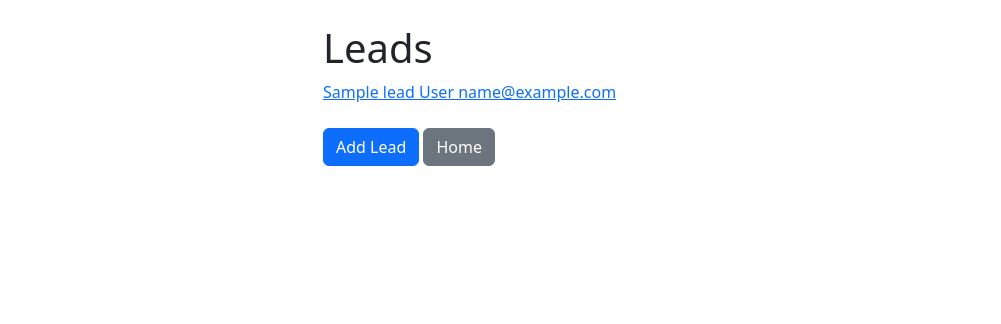
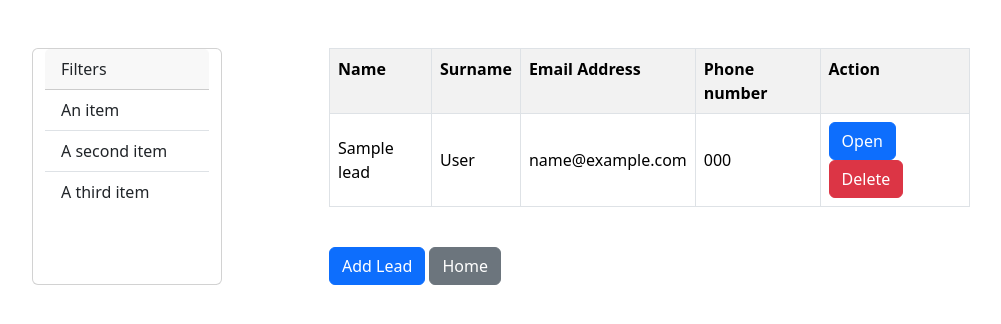
Before and after one commit to mszal449/Customer-Relationship-Menagement, a Django app: page /leads in a window 1280 px wide. Shown: the part 56-380 px from the top of the page, without its empty margins (38-1039 px from the left). Run offline with Django 4.2, Linux system fonts and the light colour scheme; a user stored in the database is signed in; tables that the repository leaves empty hold one stand-in row (values such as "Sample post").

```diff
--- a/leads/models.py
+++ b/leads/models.py
@@ -6,6 +6,9 @@ from phonenumber_field.modelfields import PhoneNumberField
 # Custom user model
 class User(AbstractUser):
     role = models.CharField(max_length=20)
+
+    class Meta:
+        app_label = 'leads'
 
 
 # Lead model
--- a/leads/templates/leads.html
+++ b/leads/templates/leads.html
@@ -2,19 +2,44 @@
 
 {% block content %}
     {% if user.is_authenticated %}
-    	<div class="col-md-6 offset-md-3">
-            <h1>Leads</h1>
-            {% for lead in leads %}
-                <div>
-                    <a href="{% url 'lead' lead.id %}">
-                        {{ lead }}
-                    </a>
-                </div>
-            {% endfor %}
-            <br>
-            <a class="btn btn-primary" href="{% url 'add_lead' %}" role="button">Add Lead</a>
-            <a class="btn btn-secondary" role="button" href="{% url 'home' %}">Home</a>
+        <br>
+        <div class="row">
+
+        <div class="card col-md-2">
+        <div class="card-header">Filters</div>
+          <ul class="list-group list-group-flush">
+            <li class="list-group-item">An item</li>
+            <li class="list-group-item">A second item</li>
+            <li class="list-group-item">A third item</li>
+          </ul>
+        </div>
+
+            <div class="col-md-7 offset-md-1">
+                <table class="table table-bordered table-striped table-hover">
+                    <tr>
+                        <th scope="col">Name</th>
+                        <th scope="col">Surname</th>
+                        <th scope="col">Email Address</th>
+                        <th scope="col">Phone number</th>
+                        <th scope="col">Action</th>
+                    </tr>
+                    {% for lead in leads %}
+                    <tr class="align-middle">
+                        <td>{{ lead.name }}</td>
+                        <td>{{ lead.surname }}</td>
+                        <td>{{ lead.email }}</td>
+                        <td>{{ lead.phone_number }}</td>
+                        <td>
+                            <a class="btn btn-primary" href="{% url 'lead' lead.id %}">Open</a>
+                            <a class="btn btn-danger" href="{% url 'delete_lead' lead.id %}">Delete</a>
+                        </td>
+                    </tr>
+                    {% endfor %}
+                </table>
+                <br>
+                <a class="btn btn-primary" href="{% url 'add_lead' %}" role="button">Add Lead</a>
+                <a class="btn btn-secondary" role="button" href="{% url 'home' %}">Home</a>
+            </div>
         </div>
     {% endif %}
-
 {% endblock %}
--- a/leads/templates/update_lead.html
+++ b/leads/templates/update_lead.html
@@ -2,7 +2,7 @@
 
 {% block content %}
 <div class="col-md-6 offset-md-3">
-    <h1>Update Information</h1>
+    <h1>Update Lead</h1>
     <br/>
 
     <form method="POST">
--- a/leads/views.py
+++ b/leads/views.py
@@ -71,6 +71,7 @@ def register_user(request):
         # Else return an empty form
         form = SignUpForm()
         return render(request, 'register.html', {'form': form})
+    return render(request, 'register.html', {'form': form})
 
 
 def leads(request):
```
Also changed, not shown: crm/settings.py (+8 -5 lines), 1 other file.
